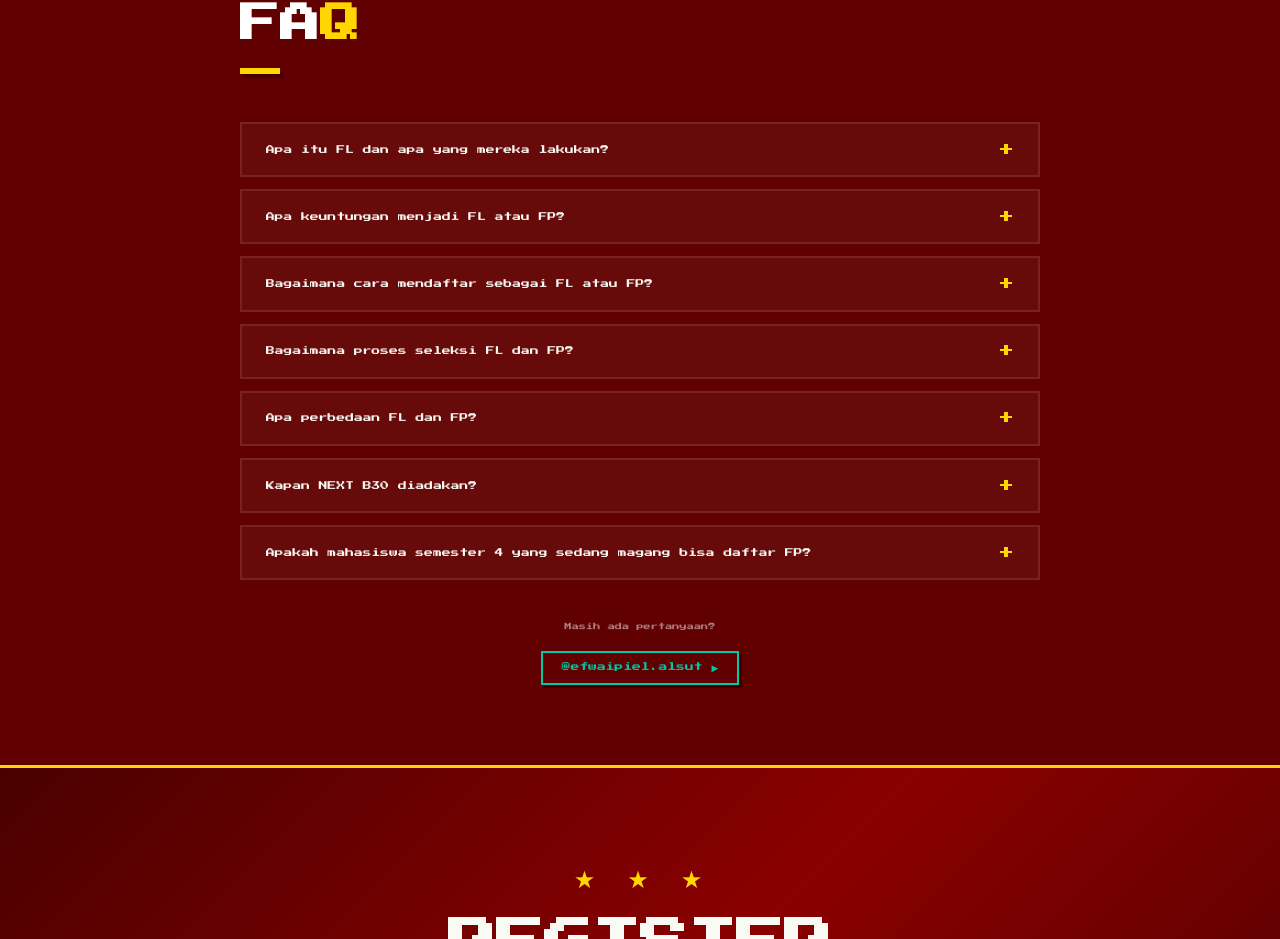
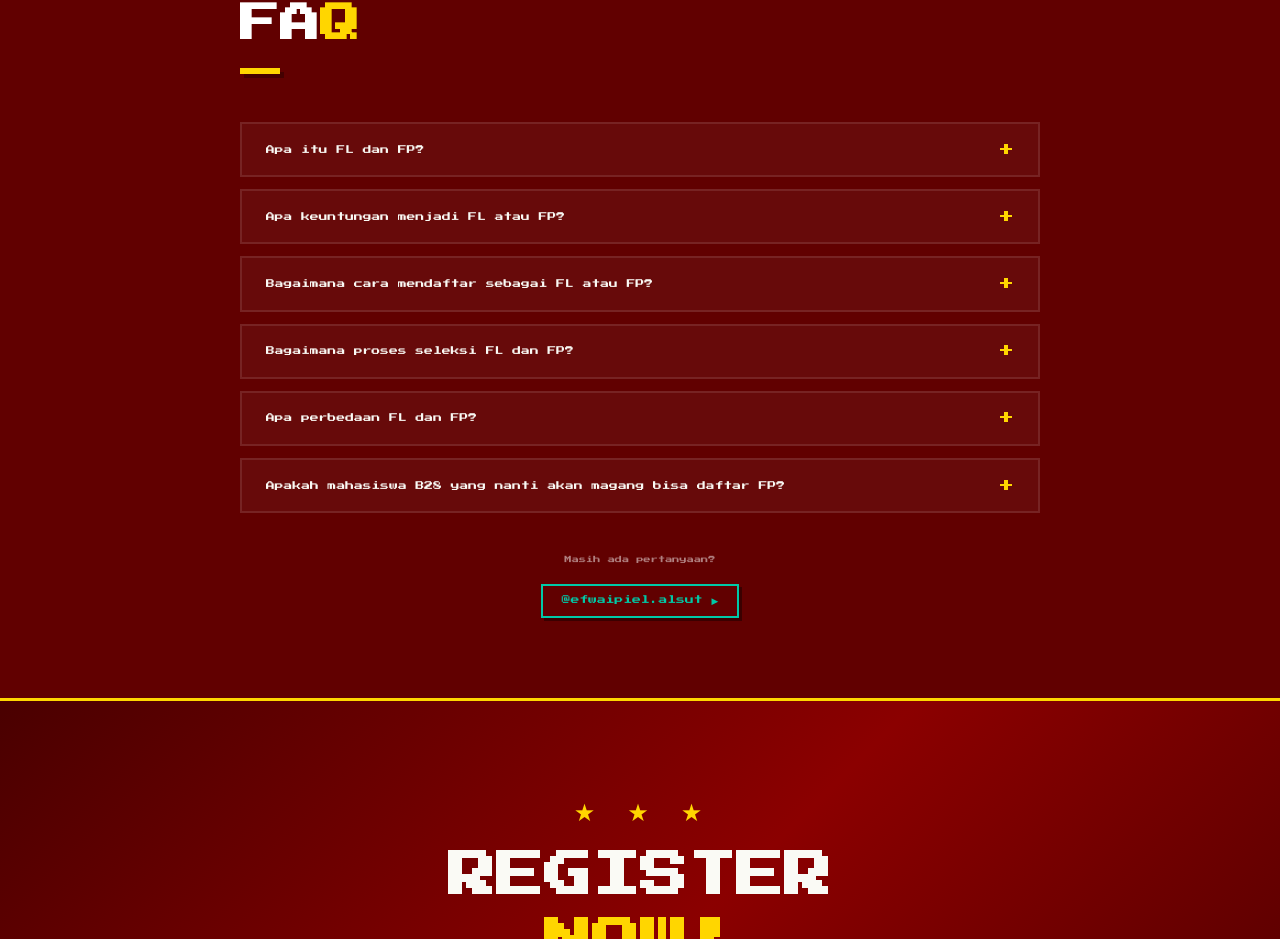
Before and after one commit to luigihidayat/fypb30-deploy, a React (Vite) app: page / in a window 1280 px wide. Shown: the part 4110-5049 px from the top of the page. Built offline with nearby package versions, Linux system fonts and the light colour scheme.

Commit message:
commit di booth sebelum review ke sso

```diff
--- a/src/App.jsx
+++ b/src/App.jsx
@@ -107,8 +107,8 @@ const TIMELINE = [
 
 const FAQS = [
   {
-    q: "Apa itu FL dan apa yang mereka lakukan?",
-    a: "Freshmen Leader (FL) adalah salah satu peran dalam seluruh rangkaian FYP. FL adalah orang pertama yang akan berinteraksi dengan mahasiswa baru selama orientasi. Selama sekitar seminggu, FL membantu memandu mahasiswa baru beradaptasi dengan kehidupan kampus, memahami dan menerapkan nilai-nilai inti BINUS (BGA, SPIRIT, dll.), dan memastikan semua berjalan lancar.",
+    q: "Apa itu FL dan FP?",
+    a: "Freshmen Leader (FL) merupakan pihak yang berperan penting dalam rangkaian NEXT dan menjadi orang pertama yang berinteraksi dengan mahasiswa baru. FL membantu mahasiswa baru beradaptasi dengan lingkungan kampus serta memastikan kegiatan berjalan lancar. Selain itu, terdapat Freshmen Partner (FP) yang membantu memfasilitasi materi EESE. Baik FL maupun FP sama-sama membimbing mahasiswa baru dalam memahami nilai-nilai BINUS seperti BGA dan SPIRIT.",
   },
   {
     q: "Apa keuntungan menjadi FL atau FP?",
@@ -116,23 +116,23 @@ const FAQS = [
   },
   {
     q: "Bagaimana cara mendaftar sebagai FL atau FP?",
-    a: "Pergi ke freshmen.apps.binus.ac.id (jika lambat/error, coba incognito atau browser lain). Lalu ke 'student registration', pastikan role di atas diset ke 'freshmen chaperone', klik 'search'. Scroll ke bawah dan kamu akan melihat poster rekrutmen terbuka untuk FL dan FP. Isi form personal info, pilih role, upload CV, dan submit. Jangan lupa pilih jadwal interview di menu 'schedule selection'.",
+    a: "Login ke freshmen.apps.binus.ac.id (jika lambat/error, coba incognito atau browser lain). Lalu ke 'orientation registration' dan pilih 'student registration' pastikan role di atas diset ke 'freshmen chaperone', klik 'search'. Scroll ke bawah dan kamu akan melihat poster rekrutmen terbuka untuk FL dan FP. Isi form personal info, pilih role, upload CV, dan submit. Jangan lupa pilih jadwal interview di menu 'schedule selection'.",
   },
   {
     q: "Bagaimana proses seleksi FL dan FP?",
-    a: "Seleksi biasanya dimulai sekitar seminggu setelah pendaftaran dibuka. Setelah mendaftar, kamu akan diundang ke grup oleh FYPL departemenmu. Mereka akan memberikan detail jadwal interview, ruangan, dan teknis lainnya. Setelah interview, tunggu hasil yang akan ditinjau oleh SSO dan departemen — mungkin butuh sekitar 1–2 bulan. Hasilnya dikirim ke email BINUS kamu.",
+    a: "Setelah mengisi 'schedule selection', kamu akan diundang ke grup oleh FYPL fakultas kamu. Mereka akan memberikan detail jadwal interview, ruangan, dan teknis lainnya. Setelah interview, hasil akan di umumkan setelah seluruh proses rekrutmen selesai.",
   },
   {
     q: "Apa perbedaan FL dan FP?",
-    a: "Perbedaan utama adalah waktu tugas. FL bekerja selama orientasi sampai inaugurasi, sedangkan FP aktif sepanjang Excellent Program — sekitar setahun selama semester 1 dan 2 mahasiswa baru. FP lebih seperti mentor jangka panjang, sementara FL fokus memimpin dan mengelola acara orientasi.",
+    a: "Perbedaan utama adalah waktu tugas. FL bekerja selama NEXT sampai Inagurasi, sedangkan FP aktif sepanjang Excellent Program — sekitar setahun selama semester 1 dan 2 mahasiswa baru. FP lebih seperti mentor jangka panjang, sementara FL fokus memimpin dan mengelola acara orientasi.",
   },
+  // {
+  //   q: "Kapan NEXT B30 diadakan?",
+  //   a: "NEXT (New Student Experience & Transition) B30 akan diadakan dari 20 Juli - 1 Agustus (Batch 1) dan 3 - 15 Agustus (Batch 2), dilanjutkan dengan Academic Experience 18-29 Agustus dan Inauguration pada 4 September.",
+  // },
   {
-    q: "Kapan NEXT B30 diadakan?",
-    a: "NEXT (New Student Experience & Transition) B30 akan diadakan dari 20 Juli - 1 Agustus (Batch 1) dan 3 - 15 Agustus (Batch 2), dilanjutkan dengan Academic Experience 18-29 Agustus dan Inauguration pada 4 September.",
-  },
-  {
-    q: "Apakah mahasiswa semester 4 yang sedang magang bisa daftar FP?",
-    a: "Bisa! Meskipun sedang magang, kamu tetap perlu memimpin sesi EESE 2 (yang berlangsung saat magang), tapi pertemuannya tidak seintensif EESE 1 — mungkin hanya sekali setiap 1–3 minggu. Kamu hanya perlu datang ke kampus untuk check-in manual setiap sesi.",
+    q: "Apakah mahasiswa B28 yang nanti akan magang bisa daftar FP?",
+    // a: "Bisa! Meskipun sedang magang, kamu tetap perlu memimpin sesi EESE 1, tapi pertemuannya tidak seintensif EESE 1 — mungkin hanya sekali setiap 1–3 minggu. Kamu hanya perlu datang ke kampus untuk check-in manual setiap sesi.",
   },
 ];
 
```
